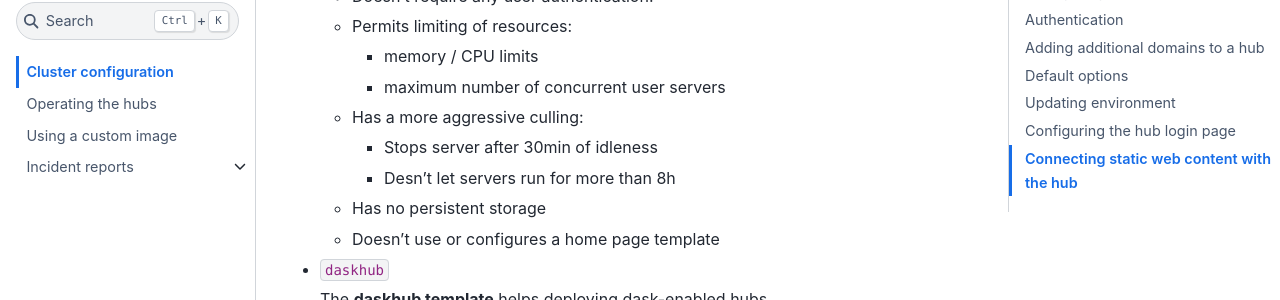
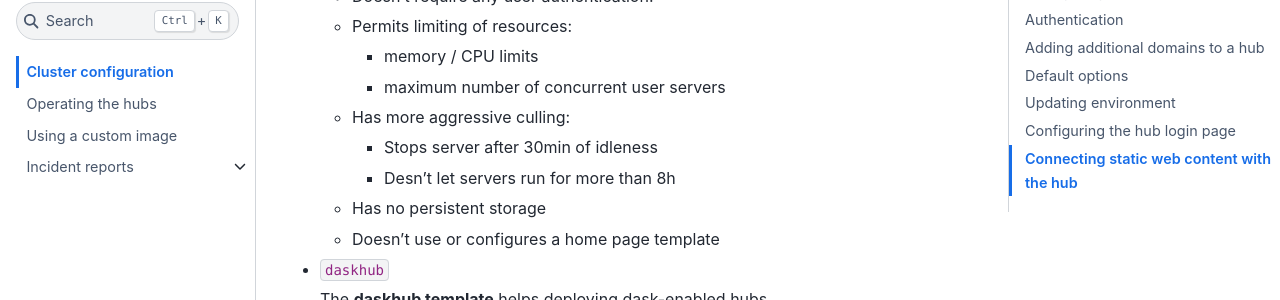
Before and after one commit to 2i2c-org/infrastructure, a Sphinx documentation site: the page built from docs/configure.md, in a window 1280 px wide and 900 px high, scrolled down 1566 px. Shown: the part 153-453 px from the top of the window. Built offline with Sphinx 7.4.7 and the Sphinx Book theme 1.1.4, drawn with Linux system fonts in a browser that asks for light colours.

```diff
--- a/docs/configure.md
+++ b/docs/configure.md
@@ -63,7 +63,7 @@ Currently there are three hub templates available:
     - Permits limiting of resources:
       * memory / CPU limits
       * maximum number of concurrent user servers
-    - Has a more aggressive culling:
+    - Has more aggressive culling:
       - Stops server after 30min of idleness
       - Desn't let servers run for more than 8h
     - Has no persistent storage
```
